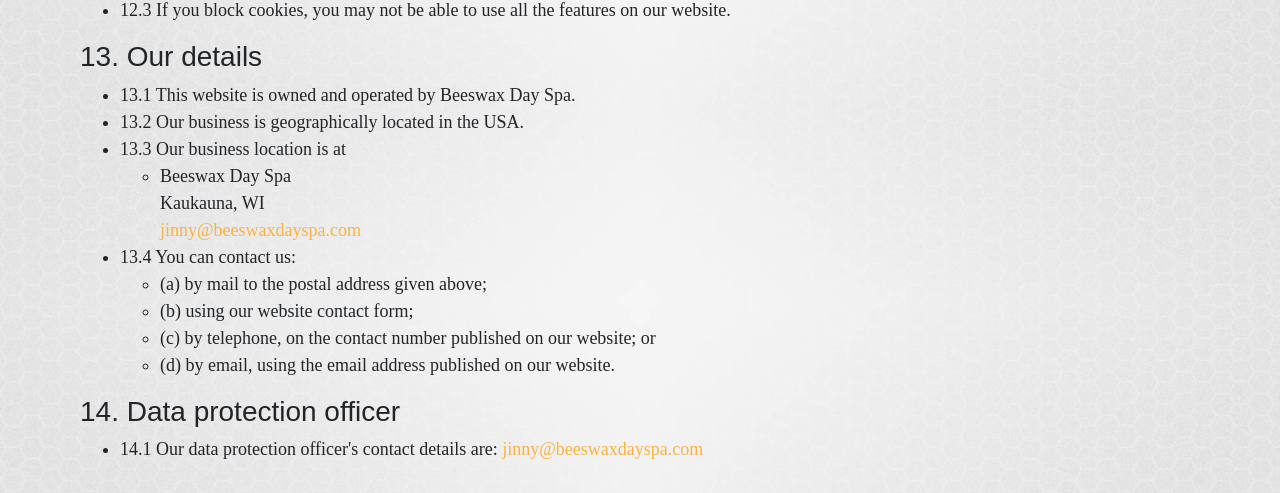
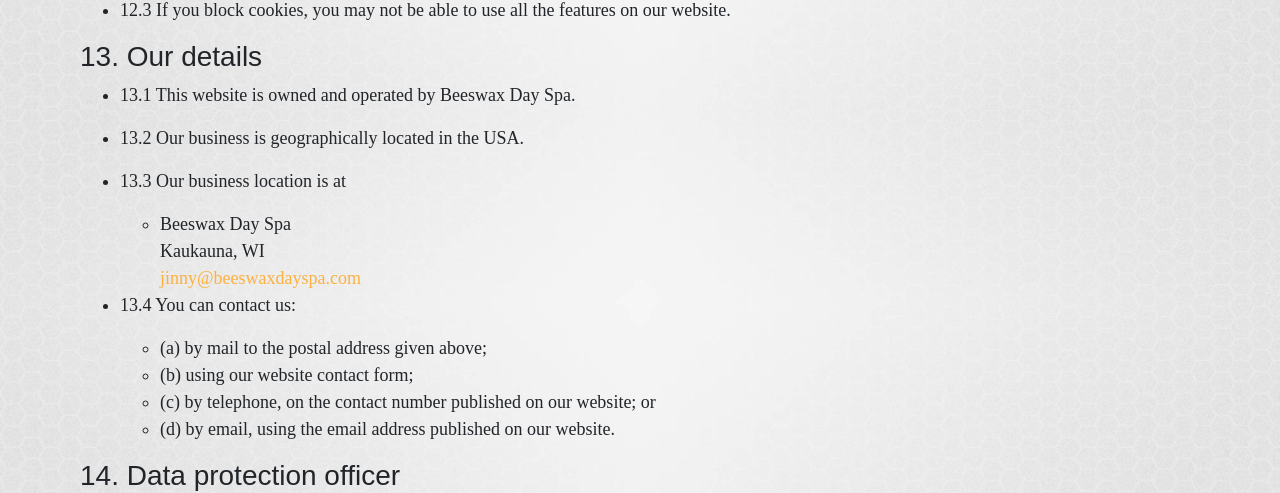
Before and after one commit to gatesw/BeesWaxDaySpa, a React (Create React App) app: page /privacy in a window 1280 px wide. Shown: the part 5075-5568 px from the top of the page. Built offline with nearby package versions, Linux system fonts and the light colour scheme.

Commit message:
Node Package Update

```diff
--- a/src/Components/RenderMarkDown.tsx
+++ b/src/Components/RenderMarkDown.tsx
@@ -36,7 +36,7 @@
 
     render() {
         return (
-            <ReactMarkdown source={this.state.mdContent} />
+            <ReactMarkdown children={this.state.mdContent} />
         )
     }
 }
```
Also changed, not shown: package.json (+14 -14 lines), 1 other file (tests, documents, lock files or other folders).
